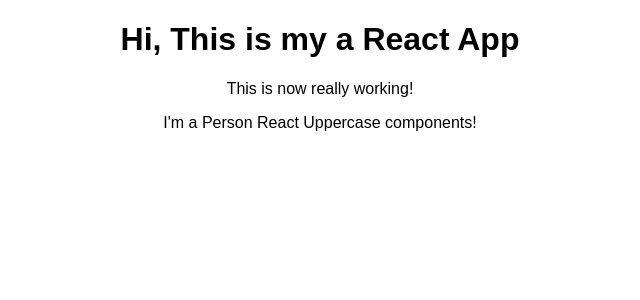
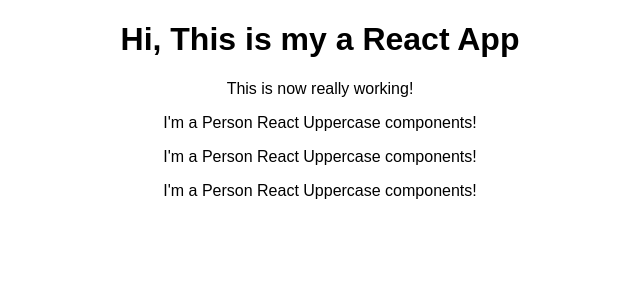
Before and after one commit to codershona/react_base_features_and_syntax, a React (Create React App) app: page / in a window 1280 px wide. Shown: the top 300 px of the page, without its empty margins (320-960 px from the left). Built offline with nearby package versions, Linux system fonts and the light colour scheme.

Commit message:
Working with Components and Re-Using them

```diff
--- a/src/App.js
+++ b/src/App.js
@@ -20,6 +20,8 @@ class App extends Component {
     <p> This is now really working! </p>
 
     <Person />
+     <Person />
+      <Person />
     </div>
   );
 
```
